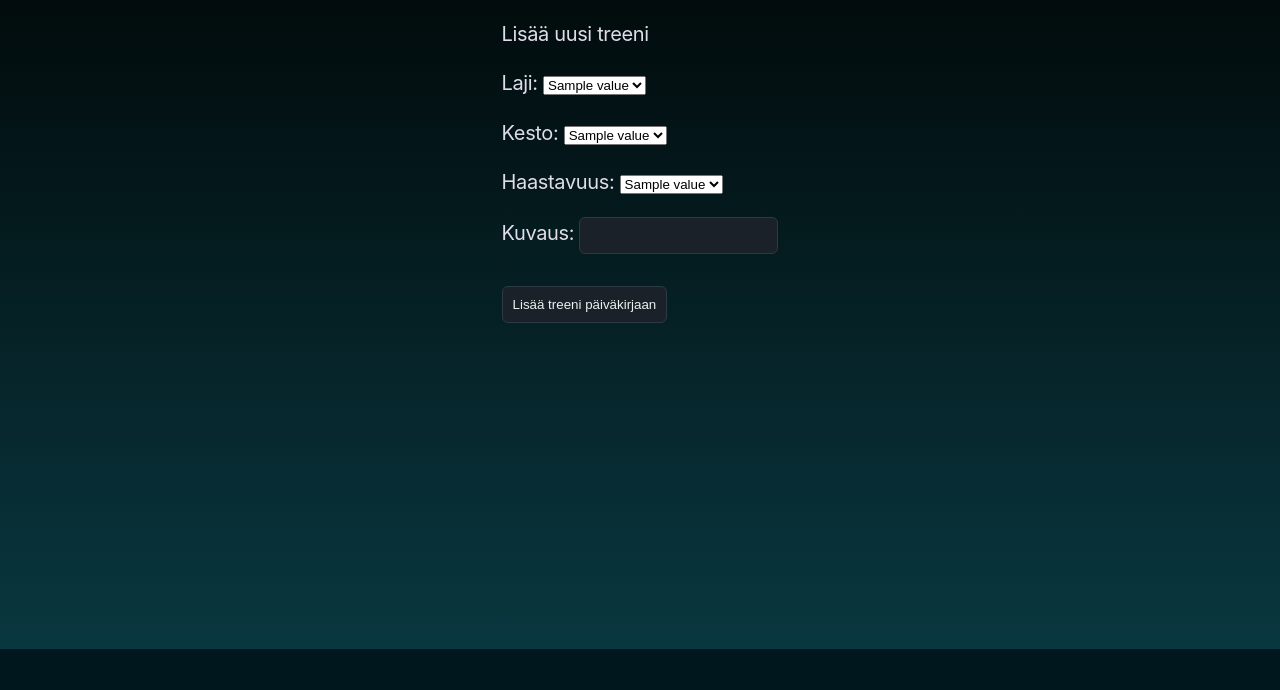
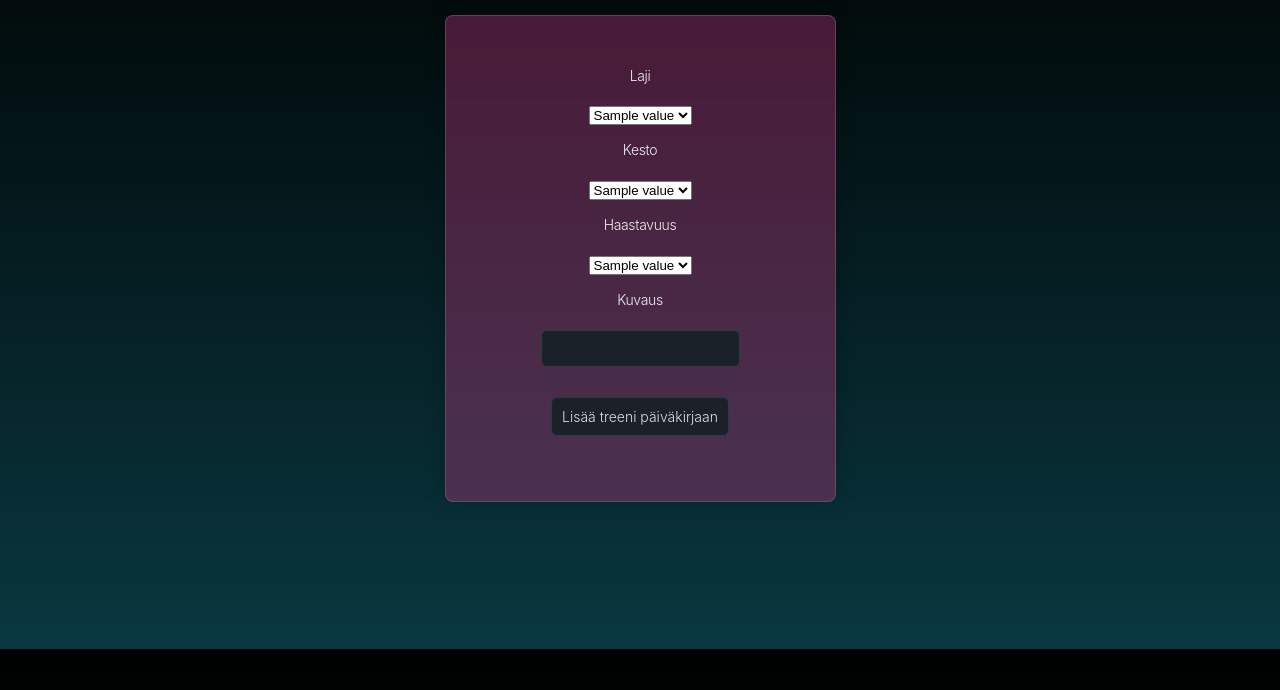
Before and after one commit to ellarasalo/Treenipaivakirja, a Flask app: template templates/new_workout.html in a window 1280 px wide. Shown: the part 151-841 px from the top of the page. Before the commit the page ends 800 px from the top, so only its background shows below. Run offline with Flask 3, Linux system fonts and the light colour scheme; the template is opened without the code that fills it: most values are stand-ins (such as "Sample title", 1, 10 or a date in 2020).

Commit message:
improve new workout design

```diff
--- a/routes.py
+++ b/routes.py
@@ -98,9 +98,11 @@ def lisaa():
     if request.method == "GET":
         user_sports = queries.get_sport(session['username'])
         user_sports_list = create_sport_list(user_sports)
+        friends = queries.get_friends(session['username'])
         return render_template("new_workout.html", sport=user_sports_list,
-                               duration=sports.duration, intensity=sports.intensity)
+                               duration=sports.duration, intensity=sports.intensity, friends=friends)
     if request.method == "POST":
+        #friend = request.form["friend"]
         description = request.form["description"]
         duration = request.form["duration"]
         intensity = request.form["intensity"]
--- a/static/style.css
+++ b/static/style.css
@@ -66,7 +66,7 @@ body {
 }
 
 .box {
-  width: 600px;
+  width: 520px;
   background-color: #d93c8e52; /*#4b5b5d85;#294447  #68395193 #83144e52*/
   padding: 20px;
   padding-bottom: 40px;
@@ -78,6 +78,15 @@ body {
 
 }
 
+.workout-form {
+  background-color: #d93c8e52;
+  padding: 50px;
+  border-radius: 8px;
+  box-shadow: 0 0 20px rgba(0, 0, 0, 0.2);
+  border: 0.1px solid #7d5e6f93;
+  text-align: center;
+}
+
 .workout-info {
   width: 120px;
   margin-top: -7px;
@@ -85,11 +94,11 @@ body {
 
 .workout-description {
   text-align: left;
-
 }
 
 .description_table {
   margin-top: 20px;
+  margin-right: 150px;
 
 }
 
@@ -173,6 +182,7 @@ body {
   text-align: center;
 }
 
+
 .form-group {
   margin: 15px;
   margin-top: 15px;
@@ -180,8 +190,15 @@ body {
   margin-right: 45px;
 }
 
+
 label {
   margin-bottom: 1px;
+  color: #ecf0f1;
+}
+
+.custom-label {
+  display: block;
+  margin-bottom: 5px;
   color: #ecf0f1;
 }
 
--- a/templates/frontpage.html
+++ b/templates/frontpage.html
@@ -12,6 +12,7 @@
                 <td class="workout-info miniwhiteclass">{{ workout.sport}}</td>
                 <td class="workout-info miniwhiteclass">{{ workout.duration }} min</td>
                 <td class="workout-info miniwhiteclass">{{ workout.intensity }}</td>
+                <td class="workout-info miniwhiteclass">{{ friend }}</td>
                 <td class="timestamp miniwhiteclass">{{ workout.timestamp.strftime('%d.%m.%Y') }}</td>
             </tr>
         </table>
--- a/templates/login.html
+++ b/templates/login.html
@@ -6,15 +6,12 @@
         <form action="/login" method="post" class="login-register-form">
                 <label for="username" class="miniwhiteclass">Nimimerkki</label>
             <div class="form-group">
-
                 <input type="text" name="username" id="username">
             </div>
                 <label for="password" class="miniwhiteclass">Salasana</label>
             <div class="form-group">
-
                 <input type="password" name="password" id="password">
             </div>
-
             {% if error_message %}
                 <p class="error-message">{{ error_message }}</p>
             {% endif %}
--- a/templates/new_workout.html
+++ b/templates/new_workout.html
@@ -1,39 +1,47 @@
 {% extends "layout.html" %}
 {% block content %}
-<form action="/add" method="post" class="whiteclass">
-
-    <p>Lisää uusi treeni</p>
-
-    <p>Laji:
-        <select name="sport">
+<div class="container">
+    <div id="content">
+        <form action="/add" method="post" class="workout-form">
+            <label for="sport" class="miniwhiteclass custom-label">Laji</label>
+            <select name="sport" id="sport" class="form-group">
                 {% for value in sport %}
                 <option value="{{ value }}">{{ value }}</option>
                 {% endfor %}
             </select>
-        <p name="writeTextHere">Kirjoita tähän</p>
-        <input type="text" name="usersport">
+            <p name="writeTextHere" class="form-group miniwhiteclass">Kirjoita tähän</p>
+            <input type="text" name="usersport" class="form-group">
             {% if error_message %}
             <p class="error-message">{{ error_message }}</p>
             {% endif %}
-    </p>
-    <p>Kesto:
-        <select name="duration">
+            <label for="duration" class="miniwhiteclass custom-label">Kesto</label>
+            <select name="duration" id="duration" class="form-group">
                 {% for value in duration %}
                 <option value="{{ value }}">{{ value }}</option>
                 {% endfor %}
             </select>
-    </p>
-    <p>Haastavuus:
-        <select name="intensity">
+            <label for="intensity" class="miniwhiteclass custom-label">Haastavuus</label>
+            <select name="intensity" id="intensity" class="form-group">
                 {% for value in intensity %}
                 <option value="{{ value }}">{{ value }}</option>
                 {% endfor %}
             </select>
-    </p>
+            <label for="description" class="miniwhiteclass custom-label">Kuvaus</label>
+            <div>
+                <input type="text" name="description" id="description" class="form-group">
+            </div>
 
-    <p>Kuvaus: <input type="text" name="description"></p>
-
-    <p><input type="submit" value="Lisää treeni päiväkirjaan"></p>
+           <!-- <label for="friend" class="miniwhiteclass custom-label">Treenasitko kaverin kanssa?</label>
+            <div>
+                <select name="friend" id="friend" class="form-group">
+                    {% for value in friends %}
+                    <option value="{{ value }}">{{ value }}</option>
+                    {% endfor %}
+                </select>
+            </div> -->
+            <div>
+                <button type="submit" class="form-group miniwhiteclass">Lisää treeni päiväkirjaan</button>
+            </div>
         </form>
 
         <script>
@@ -52,4 +60,6 @@
                 });
             });
         </script>
+    </div>
+</div>
 {% endblock %}
```
Lines whose indentation alone changed are shown as unchanged.
